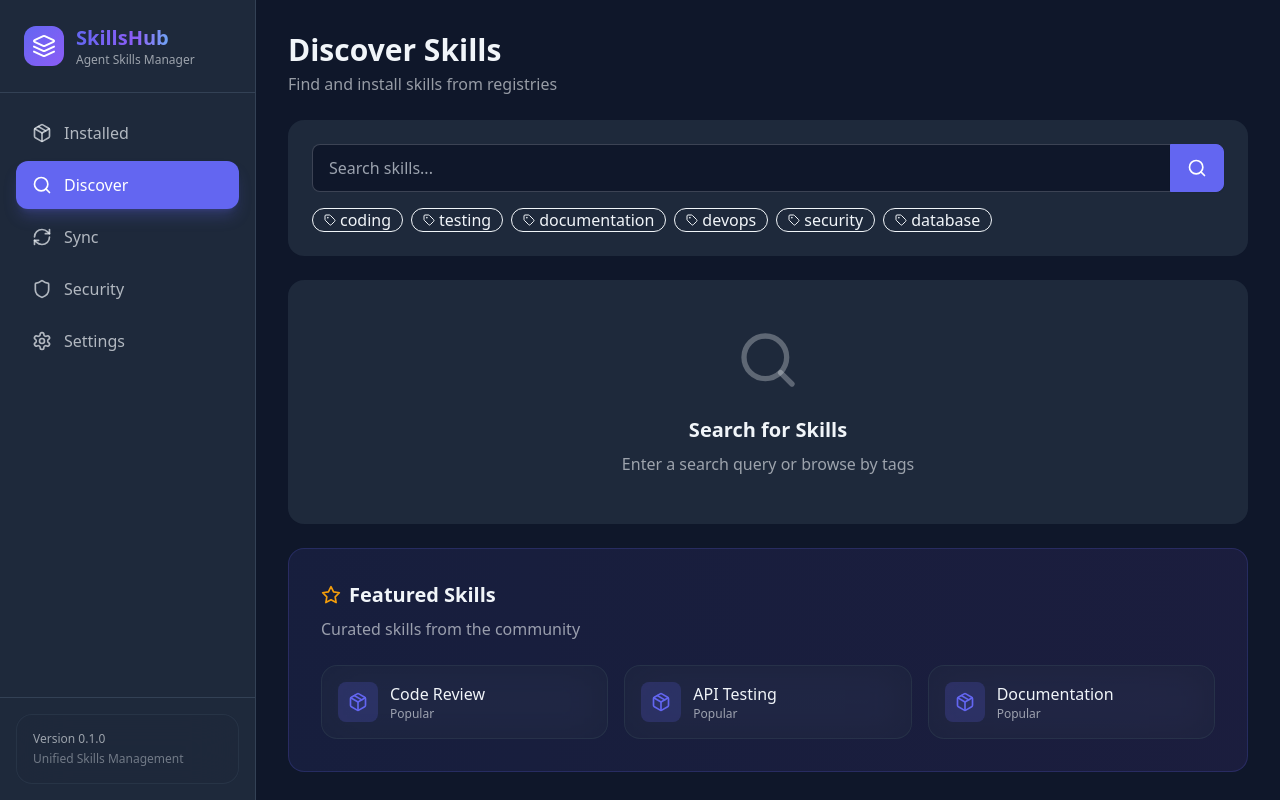
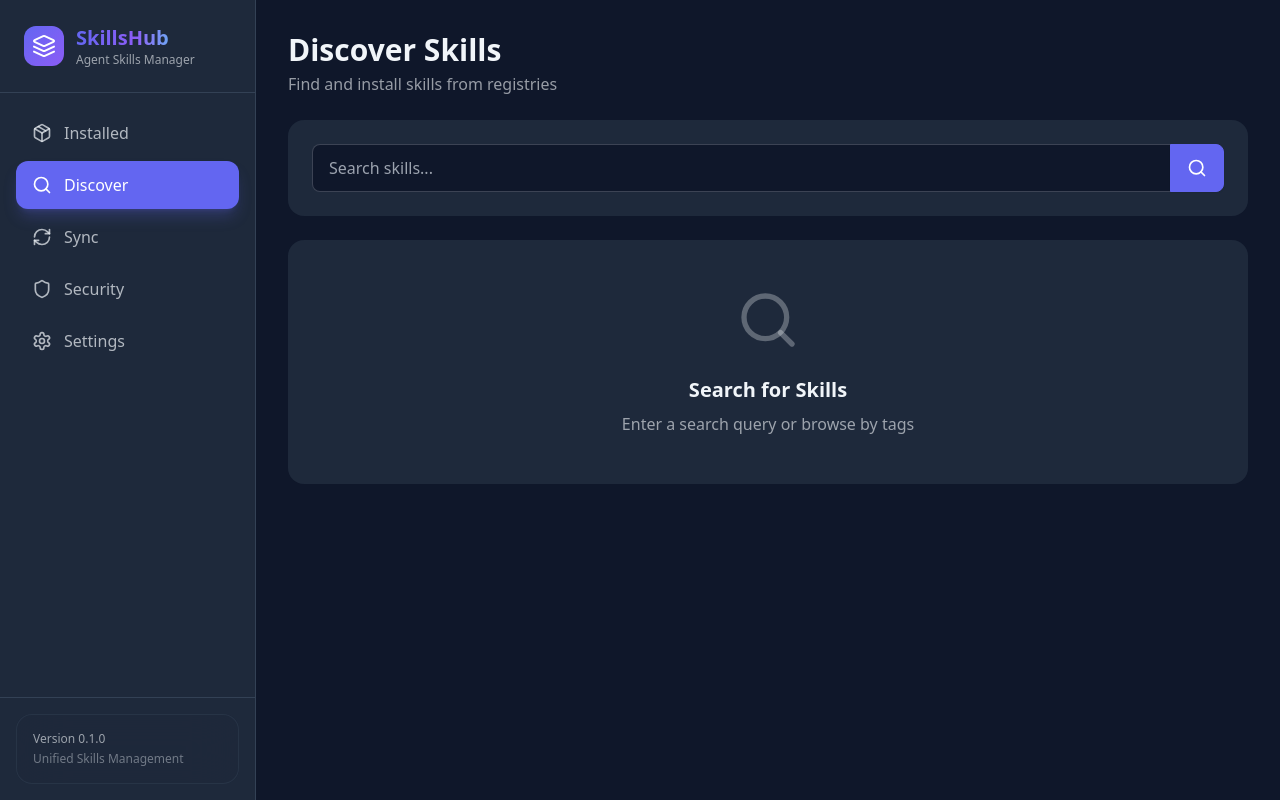
Before and after one commit to shiwenwen/SkillsHub, a React (Vite) app: page /discover in a window 1280 px wide. Built offline with nearby package versions, Linux system fonts and the light colour scheme.

Commit message:
feat: 移除 Discover 页面中的标签筛选功能和精选技能部分

```diff
--- a/src/pages/Discover.tsx
+++ b/src/pages/Discover.tsx
@@ -1,6 +1,6 @@
 import { useState } from "react";
 import { invoke } from "@tauri-apps/api/core";
-import { Search, Package, Download, Star, Tag } from "lucide-react";
+import { Search, Package, Download, Star } from "lucide-react";
 import { useTranslation } from "../i18n";
 
 interface SkillListing {
@@ -19,16 +19,6 @@ export default function Discover() {
     const [query, setQuery] = useState("");
     const [results, setResults] = useState<SkillListing[]>([]);
     const [loading, setLoading] = useState(false);
-    const [selectedTags, setSelectedTags] = useState<string[]>([]);
-
-    const popularTags = [
-        "coding",
-        "testing",
-        "documentation",
-        "devops",
-        "security",
-        "database",
-    ];
 
     async function handleSearch() {
         setLoading(true);
@@ -43,11 +33,7 @@ export default function Discover() {
         setLoading(false);
     }
 
-    function toggleTag(tag: string) {
-        setSelectedTags((prev) =>
-            prev.includes(tag) ? prev.filter((t) => t !== tag) : [...prev, tag]
-        );
-    }
+
 
     return (
         <div className="space-y-6">
@@ -80,22 +66,7 @@ export default function Discover() {
                     </div>
                 </div>
 
-                {/* Tag Filters */}
-                <div className="flex flex-wrap gap-2 mt-4">
-                    {popularTags.map((tag) => (
-                        <button
-                            key={tag}
-                            onClick={() => toggleTag(tag)}
-                            className={`badge badge-lg gap-1 cursor-pointer transition-colors ${selectedTags.includes(tag)
-                                ? "badge-primary"
-                                : "badge-outline hover:badge-primary"
-                                }`}
-                        >
-                            <Tag className="w-3 h-3" />
-                            {tag}
-                        </button>
-                    ))}
-                </div>
+
             </div>
 
             {/* Results */}
@@ -166,33 +137,7 @@ export default function Discover() {
                 </div>
             )}
 
-            {/* Featured Section */}
-            <div className="card bg-gradient-to-r from-primary/10 to-secondary/10 border border-primary/20">
-                <div className="card-body">
-                    <h2 className="card-title">
-                        <Star className="w-5 h-5 text-warning" />
-                        {t.discover.featuredSkills}
-                    </h2>
-                    <p className="text-base-content/60">
-                        {t.discover.curatedSkills}
-                    </p>
-                    <div className="grid grid-cols-1 md:grid-cols-3 gap-4 mt-4">
-                        {["Code Review", "API Testing", "Documentation"].map((name) => (
-                            <div key={name} className="glass-card p-4">
-                                <div className="flex items-center gap-3">
-                                    <div className="w-10 h-10 rounded-lg bg-primary/20 flex items-center justify-center">
-                                        <Package className="w-5 h-5 text-primary" />
-                                    </div>
-                                    <div>
-                                        <p className="font-medium">{name}</p>
-                                        <p className="text-xs text-base-content/60">{t.common.popular}</p>
-                                    </div>
-                                </div>
-                            </div>
-                        ))}
-                    </div>
-                </div>
-            </div>
+
         </div>
     );
 }
```
Also changed, not shown: 1 other file (tests, documents, lock files or other folders).
